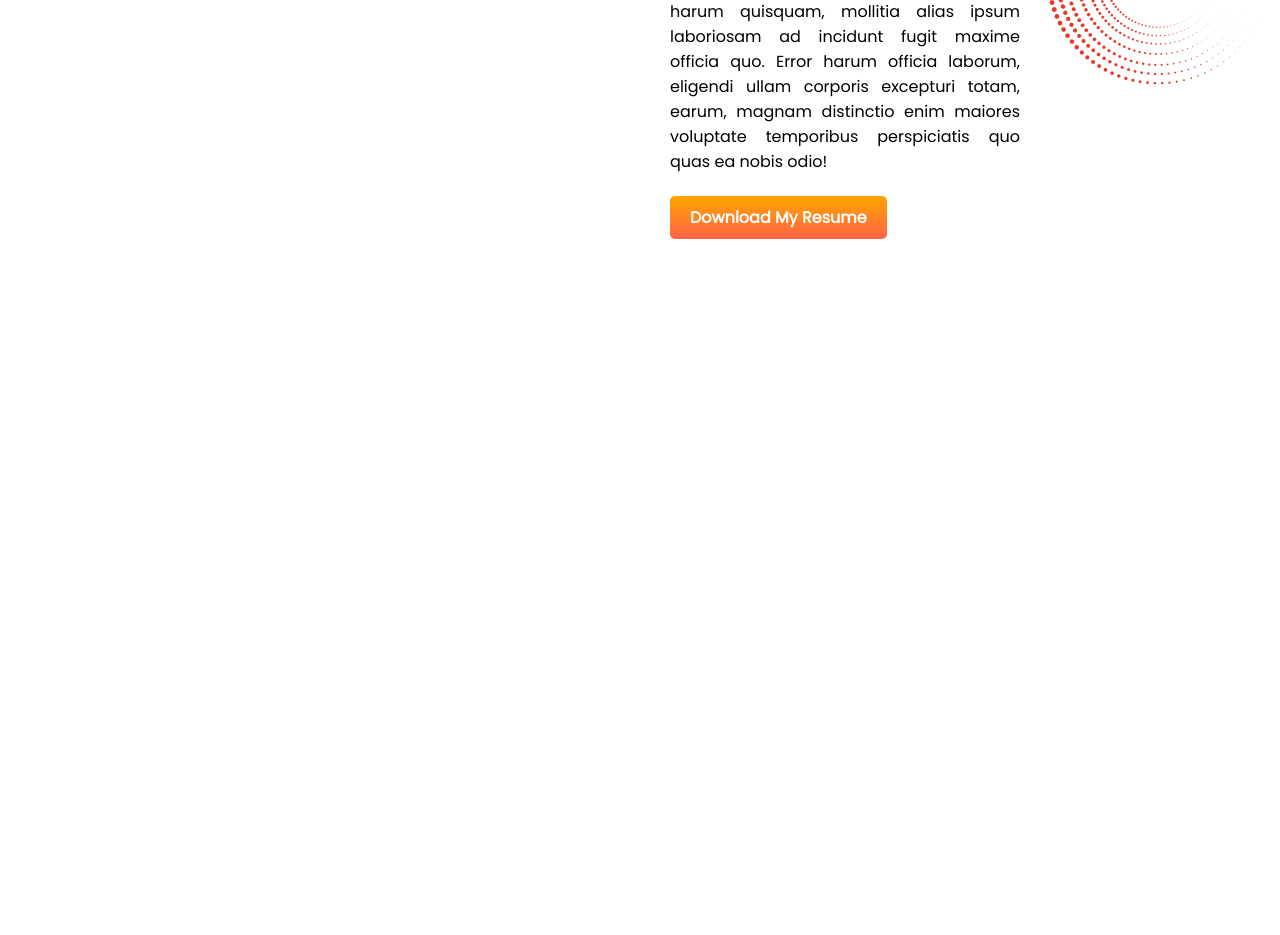
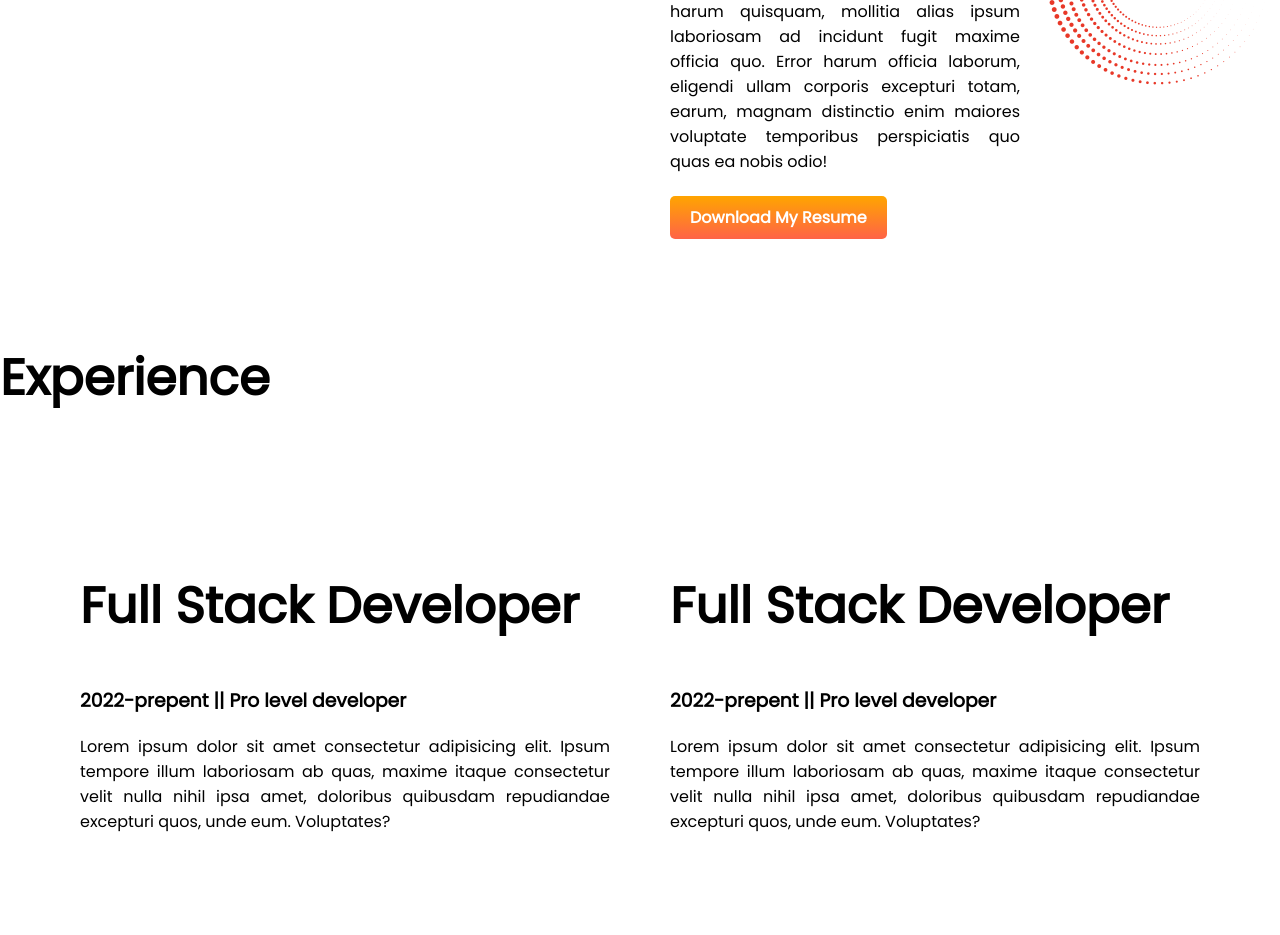
Before and after one commit to JubairTolon/portfolio, a plain HTML site: page index.html in a window 1280 px wide. Shown: the part 1045-1980 px from the top of the page. Before the commit the page ends 1345 px from the top, so only its background shows below. Drawn offline with Linux system fonts and the light colour scheme.

Commit message:
experience

```diff
--- a/index.html
+++ b/index.html
@@ -13,7 +13,7 @@
     <title>Zubayer Portfolio</title>
 </head>
 <body>
-    <section class="top-banner">
+    <section class="top-banner flex-container">
         <div class="half-width">
         <h1>Welcome To</h1>
         <h1><span class="spanColor">Zubayer's </span>World</h1>
@@ -25,7 +25,7 @@
         <img src="/image/logo-2.png" alt="">
     </div>
     </section>
-    <section class="dream-big">
+    <section class="dream-big flex-container">
         <div class="half-width">
             <img src="/image/logo-1.png" alt="">
         </div>
@@ -36,5 +36,20 @@
             <a class="link-button" target="_blank" href="https://github.com/ZaubayerAhammedTolon/portfolio">Download My Resume</a>
         </div>
     </section>
+    <section class="experience">
+        <h1 class="h1-xp">Experience</h1>
+        <div class="flex-container">
+            <div class="half-width">
+            <h1 class="h1-xp">Full Stack Developer</h1>
+            <h3 class="h3-xp">2022-prepent || Pro level developer</h3>
+            <p class="p-xp">Lorem ipsum dolor sit amet consectetur adipisicing elit. Ipsum tempore illum laboriosam ab quas, maxime itaque consectetur velit nulla nihil ipsa amet, doloribus quibusdam repudiandae excepturi quos, unde eum. Voluptates?</p>
+        </div>
+        <div class="half-width">
+            <h1 class="h1-xp">Full Stack Developer</h1>
+            <h3 class="h3-xp">2022-prepent || Pro level developer</h3>
+            <p class="p-xp">Lorem ipsum dolor sit amet consectetur adipisicing elit. Ipsum tempore illum laboriosam ab quas, maxime itaque consectetur velit nulla nihil ipsa amet, doloribus quibusdam repudiandae excepturi quos, unde eum. Voluptates?</p>
+        </div>
+        </div>
+    </section>
 </body>
 </html>
--- a/style.css
+++ b/style.css
@@ -19,7 +19,7 @@ p{
 .spanColor{
     color: orange;
 }
-section{
+.flex-container{
     display: flex;
     padding: 50px;
 }
@@ -58,3 +58,12 @@ section{
     background-position: right;
     background-position-y: 200px;
 }
+.h1-xp{
+    color: black;
+}
+.h3-xp{
+    color: black;
+}
+.p-xp{
+    color: black;
+}
```
